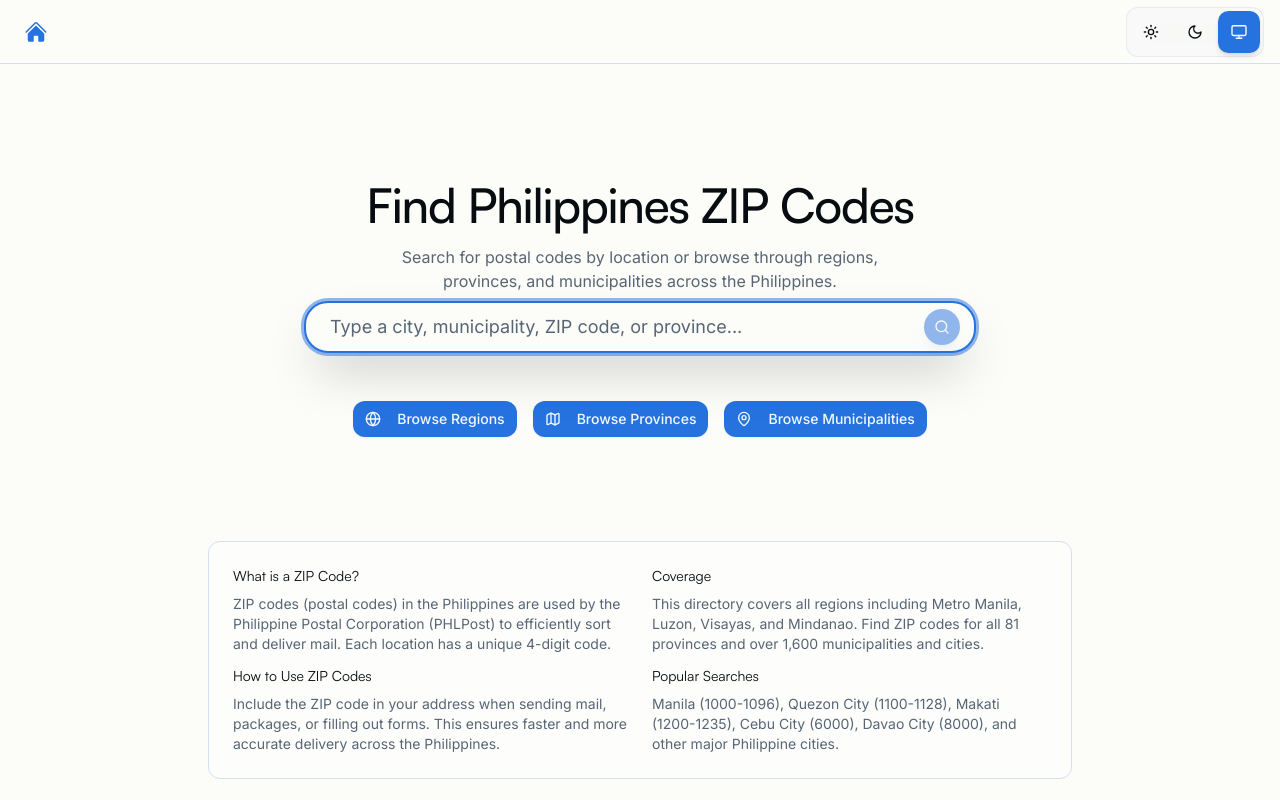
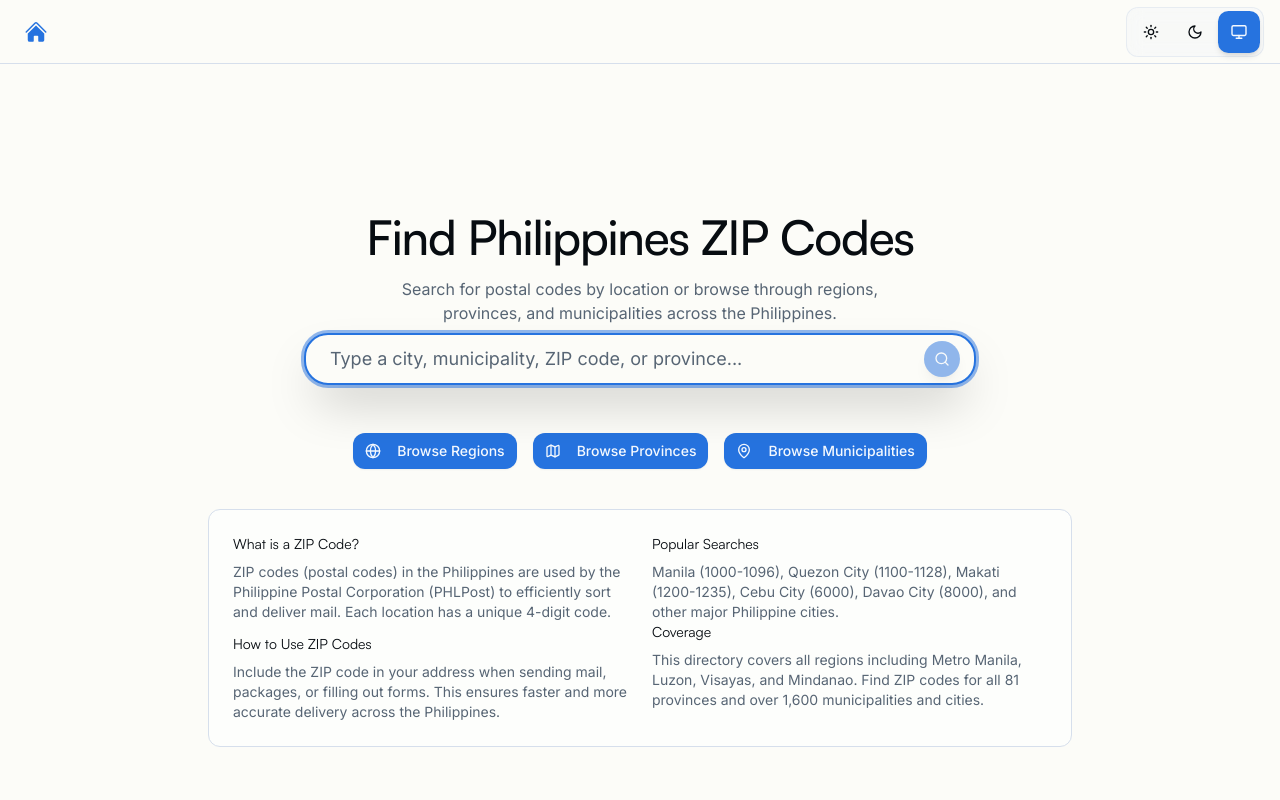
Before and after one commit to jayson-panganiban/ph-zip-codes, a Next.js app: page / in a window 1280 px wide. Shown: the top 800 px of the page. Built offline with nearby package versions, Linux system fonts and the light colour scheme.

Commit message:
fix: Adjust layout and reposition coverage info

```diff
--- a/src/app/page.tsx
+++ b/src/app/page.tsx
@@ -154,7 +154,7 @@
         </div>
 
         {(!debouncedQuery || debouncedQuery.trim().length < 3) && (
-          <div className="w-full mt-16 max-w-4xl mx-auto">
+          <div className="w-full max-w-4xl mx-auto">
             <div className="bg-card/50 rounded-lg p-6 border">
               <div className="grid md:grid-cols-2 gap-6 text-sm text-muted-foreground">
                 <div>
@@ -176,12 +176,6 @@
                   </p>
                 </div>
                 <div>
-                  <h3 className="font-medium text-foreground mb-2">Coverage</h3>
-                  <p className="mb-3">
-                    This directory covers all regions including Metro Manila,
-                    Luzon, Visayas, and Mindanao. Find ZIP codes for all 81
-                    provinces and over 1,600 municipalities and cities.
-                  </p>
                   <h3 className="font-medium text-foreground mb-2">
                     Popular Searches
                   </h3>
@@ -189,6 +183,12 @@
                     Manila (1000-1096), Quezon City (1100-1128), Makati
                     (1200-1235), Cebu City (6000), Davao City (8000), and other
                     major Philippine cities.
+                  </p>
+                  <h3 className="font-medium text-foreground mb-2">Coverage</h3>
+                  <p className="mb-3">
+                    This directory covers all regions including Metro Manila,
+                    Luzon, Visayas, and Mindanao. Find ZIP codes for all 81
+                    provinces and over 1,600 municipalities and cities.
                   </p>
                 </div>
               </div>
```
